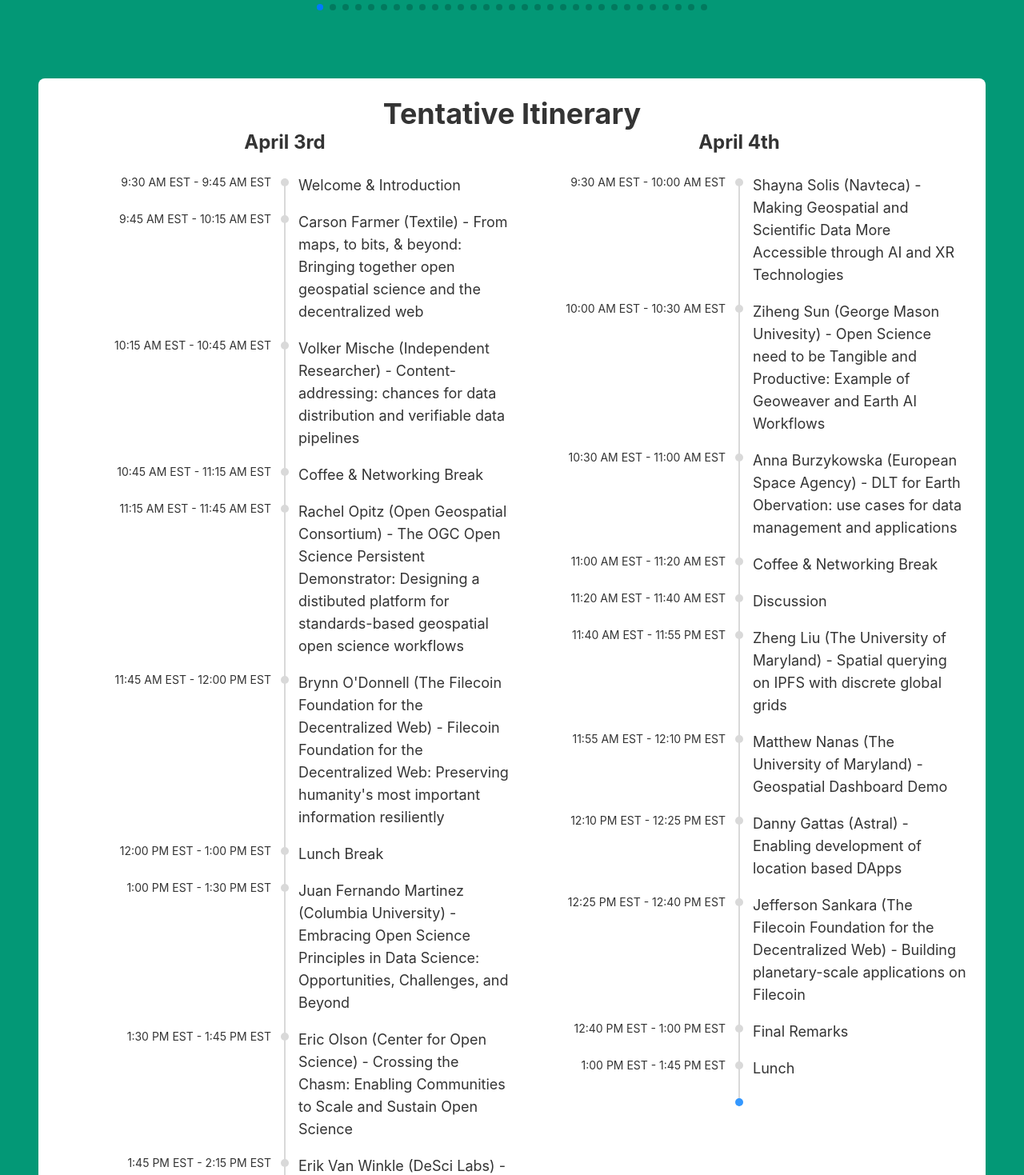
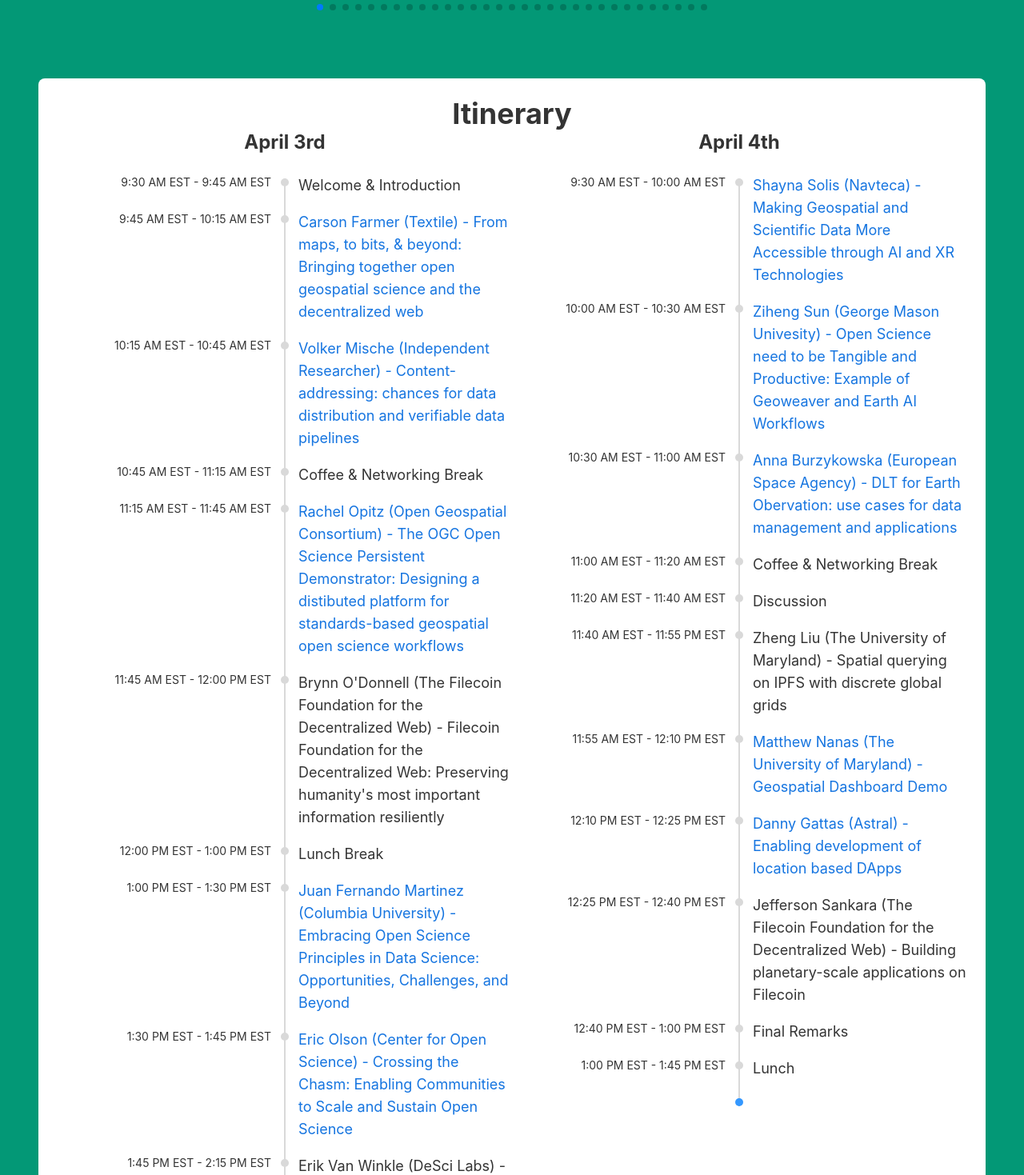
Before and after one commit to easierdata/easier-workshop-site, a React (Create React App) app: page / in a window 1280 px wide. Shown: the part 3301-4770 px from the top of the page at 80% size. Built offline with nearby package versions, Linux system fonts and the light colour scheme.

Commit message:
Update itinerary.tsx

```diff
--- a/src/pages/itinerary/itinerary.tsx
+++ b/src/pages/itinerary/itinerary.tsx
@@ -12,7 +12,7 @@ export default function Itinerary(): JSX.Element {
             id="itinerary"
         >
             <div className='mx-6 md:mx-12 bg-white rounded-lg p-6'>
-                <h1 className='text-4xl font-bold text-center select-none'>Tentative Itinerary</h1>
+                <h1 className='text-4xl font-bold text-center select-none'>Itinerary</h1>
                 <div className="grid md:grid-cols-2">
                     <div className='mb-6'>
                         <h1 className='text-center text-2xl font-bold mb-6 select-none'>April 3rd</h1>
@@ -21,16 +21,26 @@ export default function Itinerary(): JSX.Element {
                                 <p className="text-lg">Welcome & Introduction</p>
                             </Timeline.Item>
                             <Timeline.Item time="9:45 AM EST - 10:15 AM EST">
-                                <p className="text-lg">Carson Farmer (Textile) - From maps, to bits, & beyond: Bringing together open geospatial science and the decentralized web</p>
+                                <p className="text-lg">
+                                    <a href="https://youtu.be/cvFqQVAAsjA" target='_blank' rel="noreferrer">Carson Farmer (Textile) - From maps, to bits, & beyond: Bringing together open geospatial science and the decentralized web</a>
+                                </p>
                             </Timeline.Item>
                             <Timeline.Item time="10:15 AM EST - 10:45 AM EST">
-                                <p className="text-lg">Volker Mische (Independent Researcher) - Content-addressing: chances for data distribution and verifiable data pipelines</p>
+                                <p className="text-lg">
+                                    <a href="https://youtu.be/DGe0nHLFlpI" target='_blank' rel="noreferrer">
+                                        Volker Mische (Independent Researcher) - Content-addressing: chances for data distribution and verifiable data pipelines
+                                    </a>
+                                </p>
                             </Timeline.Item>
                             <Timeline.Item time="10:45 AM EST - 11:15 AM EST">
                                 <p className="text-lg">Coffee & Networking Break</p>
                             </Timeline.Item>
                             <Timeline.Item time="11:15 AM EST - 11:45 AM EST">
-                                <p className="text-lg">Rachel Opitz (Open Geospatial Consortium) - The OGC Open Science Persistent Demonstrator: Designing a distibuted platform for standards-based geospatial open science workflows</p>
+                                <p className="text-lg">
+                                    <a href="https://youtu.be/62aTsZ9dJCw" target='_blank' rel="noreferrer">
+                                        Rachel Opitz (Open Geospatial Consortium) - The OGC Open Science Persistent Demonstrator: Designing a distibuted platform for standards-based geospatial open science workflows
+                                    </a>
+                                </p>
                             </Timeline.Item>
                             <Timeline.Item time="11:45 AM EST - 12:00 PM EST">
                                 <p className="text-lg">Brynn O'Donnell (The Filecoin Foundation for the Decentralized Web) - Filecoin Foundation for the Decentralized Web: Preserving humanity's most important information resiliently</p>
@@ -39,10 +49,18 @@ export default function Itinerary(): JSX.Element {
                                 <p className="text-lg">Lunch Break</p>
                             </Timeline.Item>
                             <Timeline.Item time="1:00 PM EST - 1:30 PM EST">
-                                <p className="text-lg">Juan Fernando Martinez (Columbia University) - Embracing Open Science Principles in Data Science: Opportunities, Challenges, and Beyond</p>
+                                <p className="text-lg">
+                                    <a href="https://youtu.be/8mXqX4FYElM" target='_blank' rel="noreferrer">
+                                        Juan Fernando Martinez (Columbia University) - Embracing Open Science Principles in Data Science: Opportunities, Challenges, and Beyond
+                                    </a>
+                                </p>
                             </Timeline.Item>
                             <Timeline.Item time="1:30 PM EST - 1:45 PM EST">
-                                <p className="text-lg">Eric Olson (Center for Open Science) - Crossing the Chasm: Enabling Communities to Scale and Sustain Open Science</p>
+                                <p className="text-lg">
+                                    <a href="https://youtu.be/QU5nTS6vsu0" target="_blank" rel="noreferrer">
+                                        Eric Olson (Center for Open Science) - Crossing the Chasm: Enabling Communities to Scale and Sustain Open Science
+                                    </a>
+                                </p>
                             </Timeline.Item>
                             <Timeline.Item time="1:45 PM EST - 2:15 PM EST">
                                 <p className="text-lg">Erik Van Winkle (DeSci Labs) - Experimentation on digitally native publication: dPIDs, research objects and attestations</p>
@@ -54,13 +72,19 @@ export default function Itinerary(): JSX.Element {
                                 <p className="text-lg">Coffee & Networking Break</p>
                             </Timeline.Item>
                             <Timeline.Item time="3:15 PM EST - 3:30 PM EST">
+                                <a href="https://youtu.be/Jl57vu5kWjY" target='_blank' rel="noreferrer">
                                     <p className="text-lg">Douglas Rao (NC State University) - Community-driven Approach to Achieve AI-Ready Open Environmental Data</p>
+                                </a>
                             </Timeline.Item>
                             <Timeline.Item time="3:30 PM EST - 4:00 PM EST">
+                                <a href="https://youtu.be/0hOuwTlPo88" target="_blank" rel="noreferrer">
                                     <p className="text-lg">Christopher Tucker (GeoRobotix) - OGC API: Connected Systems Standard and OpenSensorHub in Enabling a Decentralized Web of Systems</p>
+                                </a>
                             </Timeline.Item>
                             <Timeline.Item time="4:00 PM EST - 4:30 PM EST">
+                                <a href='https://youtu.be/l7DmUwDNUlU' target='_blank' rel="noreferrer">
                                     <p className="text-lg">Ryan King (FOAM.space) - The Importance of Time Synchronization</p>
+                                </a>
                             </Timeline.Item>
                             <Timeline.Item time="4:30 PM EST - 5:00 PM EST">
                                 <p className="text-lg">Discussion Section II</p>
@@ -75,13 +99,19 @@ export default function Itinerary(): JSX.Element {
                         <h1 className='text-center text-2xl font-bold mb-6 select-none'>April 4th</h1>
                         <Timeline className='mb-6'>
                             <Timeline.Item time="9:30 AM EST - 10:00 AM EST">
+                                <a href="https://youtu.be/S9PTdtYx29Q" target="_blank" rel="noreferrer">
                                     <p className="text-lg">Shayna Solis (Navteca) - Making Geospatial and Scientific Data More Accessible through AI and XR Technologies</p>
+                                </a>
                             </Timeline.Item>
                             <Timeline.Item time="10:00 AM EST - 10:30 AM EST">
+                                <a href="https://youtu.be/lDiDCyXn_iI" target="_blank" rel="noreferrer">
                                     <p className="text-lg">Ziheng Sun (George Mason Univesity) - Open Science need to be Tangible and Productive: Example of Geoweaver and Earth AI Workflows</p>
+                                </a>
                             </Timeline.Item>
                             <Timeline.Item time="10:30 AM EST - 11:00 AM EST">
+                                <a href="https://youtu.be/R5y7F73rBL0" target="_blank" rel="noreferrer">
                                     <p className="text-lg">Anna Burzykowska (European Space Agency) - DLT for Earth Obervation: use cases for data management and applications</p>
+                                </a>
                             </Timeline.Item>
                             <Timeline.Item time="11:00 AM EST - 11:20 AM EST">
                                 <p className="text-lg">Coffee & Networking Break</p>
@@ -93,10 +123,14 @@ export default function Itinerary(): JSX.Element {
                                 <p className="text-lg">Zheng Liu (The University of Maryland) - Spatial querying on IPFS with discrete global grids</p>
                             </Timeline.Item>
                             <Timeline.Item time="11:55 AM EST - 12:10 PM EST">
+                                <a href="https://youtu.be/GTjkzf6I1EQ" target="_blank" rel="noreferrer">
                                     <p className="text-lg">Matthew Nanas (The University of Maryland) - Geospatial Dashboard Demo</p>
+                                </a>
                             </Timeline.Item>
                             <Timeline.Item time="12:10 PM EST - 12:25 PM EST">
+                                <a href="https://youtu.be/BdaYPeTB1uo" target="_blank" rel="noreferrer">
                                     <p className="text-lg">Danny Gattas (Astral) - Enabling development of location based DApps</p>
+                                </a>
                             </Timeline.Item>
                             <Timeline.Item time="12:25 PM EST - 12:40 PM EST">
                                 <p className="text-lg">Jefferson Sankara (The Filecoin Foundation for the Decentralized Web) - Building planetary-scale applications on Filecoin</p>
```
Lines whose indentation alone changed are shown as unchanged.
